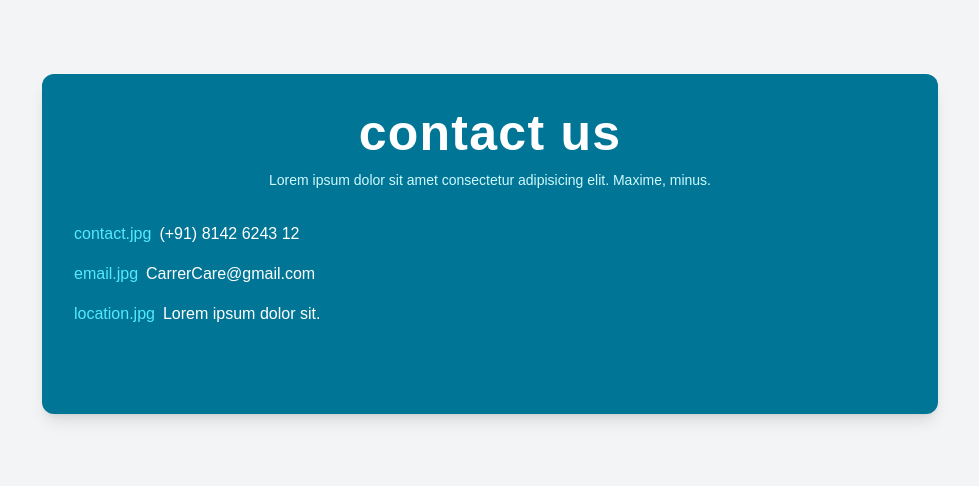
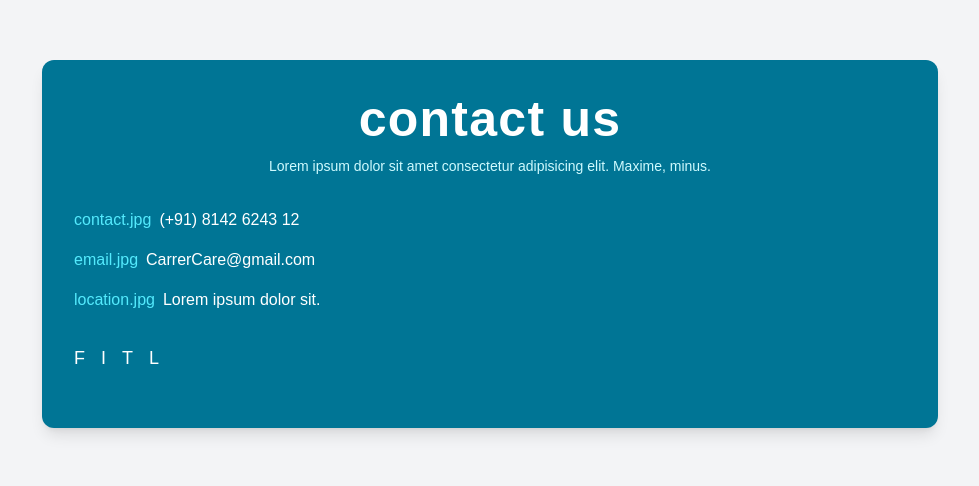
Before and after one commit to satyamrk18/CarrerCare, a React (Vite) app: page /contact in a window 1280 px wide. Shown: the part 188-674 px from the top of the page, without its empty margins (150-1129 px from the left). Built offline with nearby package versions, Linux system fonts and the light colour scheme.

Commit message:
add clckable social dummy icons will modify after confirmation

```diff
--- a/src/pages/Contact.jsx
+++ b/src/pages/Contact.jsx
@@ -30,9 +30,16 @@ const Contact = () => {
                 </div>
 
                </div>
-               <div></div>
+               <div className="flex space-x-4 text-lg">
+                <a href="#"><span>F</span></a>
+                <a href="#"><span>I</span></a>
+                <a href="#"><span>T</span></a>
+                <a href="#"><span>L</span></a>
+               </div>
             </div>
-            <div></div>
+            <div>
+
+            </div>
           </div>
        </div>
       </div>
```
